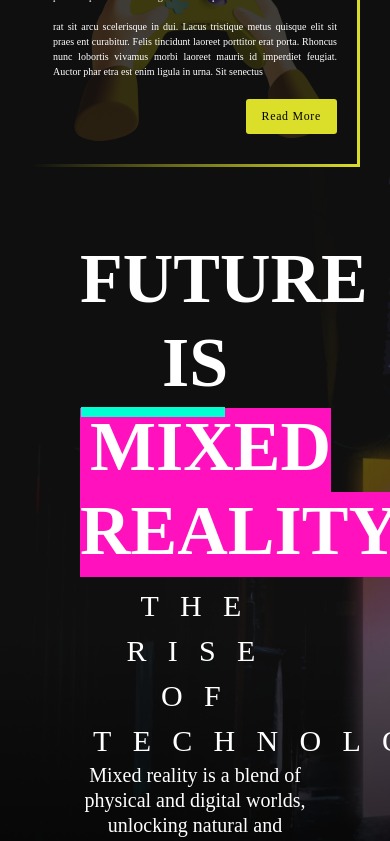
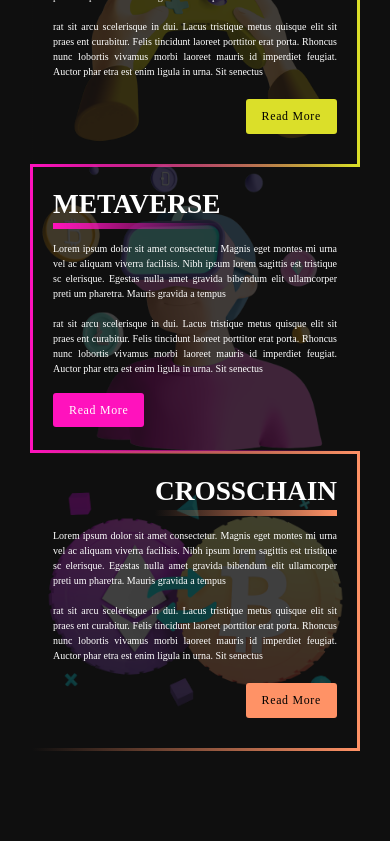
Before and after one commit to tehsin118/octaloopWebsite, a React (Create React App) app: page / in a window 390 px wide. Shown: the part 1120-1961 px from the top of the page. After the commit the page ends 1891 px from the top, so only its background shows below. Built offline with nearby package versions, Linux system fonts and the light colour scheme.

Commit message:
blog section mobile responsive complete

```diff
--- a/src/App.js
+++ b/src/App.js
@@ -24,8 +24,8 @@ function App() {
       {/* <Trekversegateway /> */}
       <Octawork />
       <OctaBlog />
-      {/* <OctaBlog1 /> */}
-      <MR />
+      <OctaBlog1 />
+      {/* <MR /> */}
 
       {/* <NewFooter /> */}
       {/* ___________________________________ */}
--- a/src/components/octaBlog/OctaBlog1.js
+++ b/src/components/octaBlog/OctaBlog1.js
@@ -73,6 +73,72 @@ function OctaBlog1() {
           </div>
         </div>
       </section>
+
+      <section className="octaBlog1-mobile">
+        <div className="octaBlog-content">
+          <div className=" top">
+            <div className=" left">
+              <h1>
+                <span>Metaverse</span>
+              </h1>
+              <p>
+                Lorem ipsum dolor sit amet consectetur. Magnis eget montes mi
+                urna vel ac aliquam viverra facilisis. Nibh ipsum lorem sagittis
+                est tristique sc elerisque. Egestas nulla amet gravida bibendum
+                elit ullamcorper preti um pharetra. Mauris gravida a tempus
+                <br />
+                <br />
+                rat sit arcu scelerisque in dui. Lacus tristique metus quisque
+                elit sit praes ent curabitur. Felis tincidunt laoreet porttitor
+                erat porta. Rhoncus nunc lobortis vivamus morbi laoreet mauris
+                id imperdiet feugiat. Auctor phar etra est enim ligula in urna.
+                Sit senectus
+              </p>
+              <a href="#">Read More</a>
+            </div>
+
+            <div className=" right">
+              <img
+                src="\assets\newLandingPage\octaBlog3.png"
+                alt=""
+                className="img-fluid"
+              />
+            </div>
+          </div>
+
+          <div className=" bottom">
+            <div className=" left">
+              <h1>
+                <span>crosschain</span>
+              </h1>
+              <p>
+                Lorem ipsum dolor sit amet consectetur. Magnis eget montes mi
+                urna vel ac aliquam viverra facilisis. Nibh ipsum lorem sagittis
+                est tristique sc elerisque. Egestas nulla amet gravida bibendum
+                elit ullamcorper preti um pharetra. Mauris gravida a tempus
+                <br />
+                <br />
+                rat sit arcu scelerisque in dui. Lacus tristique metus quisque
+                elit sit praes ent curabitur. Felis tincidunt laoreet porttitor
+                erat porta. Rhoncus nunc lobortis vivamus morbi laoreet mauris
+                id imperdiet feugiat. Auctor phar etra est enim ligula in urna.
+                Sit senectus
+              </p>
+              <div className="read-more-end">
+                <a href="#">Read More</a>
+              </div>
+            </div>
+
+            <div className=" right">
+              <img
+                src="\assets\newLandingPage\octaBlog4.png"
+                alt=""
+                className="img-fluid"
+              />
+            </div>
+          </div>
+        </div>
+      </section>
     </div>
   );
 }
--- a/src/components/octaBlog/octaBlog.scss
+++ b/src/components/octaBlog/octaBlog.scss
@@ -1,5 +1,8 @@
 .octaBlog-mobile {
   display: none;
+}
+.octaBlog1-mobile {
+  display: none !important;
 }
 .octaBlog {
   background-color: #0f0f0f;
@@ -1047,3 +1050,179 @@
     }
   }
 }
+@media only screen and (max-width: 764px) {
+  .octaBlog1 {
+    display: none;
+  }
+  .octaBlog1-mobile {
+    display: block !important;
+
+    .octaBlog-content {
+      padding: 00px 30px 0 30px;
+      margin-top: -3px;
+      .top {
+        position: relative;
+        .left {
+          padding: 20px 20px 30px 20px;
+          border: 3.3px solid transparent;
+          border-image-source: linear-gradient(
+            90deg,
+            #ff12bd 0%,
+            rgba(41, 139, 223, 0) 98.54%
+          );
+
+          border-image-slice: 1;
+
+          h1 {
+            span {
+              font-family: "Century Gothic";
+              font-style: normal;
+              font-weight: 700;
+              font-size: 27.3114px;
+              line-height: 33px;
+              text-transform: uppercase;
+              color: #ffffff;
+              position: relative;
+
+              &::after {
+                content: "";
+                position: absolute;
+                bottom: -10px;
+                left: 0%;
+                height: 6.5px;
+                width: 100%;
+                background: linear-gradient(
+                  90deg,
+                  #ff12bd 0%,
+                  rgba(0, 209, 255, 0) 100%
+                );
+              }
+            }
+          }
+
+          p {
+            font-family: "Century Gothic";
+            font-style: normal;
+            font-weight: 400;
+            font-size: 10px;
+            color: #ffffff;
+            width: 100%;
+            margin-top: 20px;
+            margin-bottom: 20px;
+            text-align: justify;
+          }
+
+          a {
+            padding: 10px 1rem;
+            background: #ff12bd;
+            border-radius: 3px;
+            letter-spacing: 0.7px;
+            font-family: "Century Gothic";
+            font-style: normal;
+            font-weight: 400;
+            font-size: 11.9014px;
+            line-height: 15px;
+
+            color: #ffffff;
+          }
+        }
+
+        .right {
+          img {
+            z-index: -1;
+            position: absolute;
+            left: 50%;
+            top: 50%;
+            transform: translate(-50%, -50%);
+            opacity: 0.2;
+          }
+        }
+      }
+
+      .bottom {
+        position: relative;
+        margin-top: -2px;
+        margin-bottom: 20px;
+        .left {
+          padding: 20px 20px 30px 20px;
+          border: 3.3px solid transparent;
+          border-image-source: linear-gradient(
+            270deg,
+            #ff9266 0%,
+            rgba(219, 223, 41, 0) 100%
+          );
+
+          border-image-slice: 1;
+
+          h1 {
+            text-align: end;
+            span {
+              font-family: "Century Gothic";
+              font-style: normal;
+              font-weight: 700;
+              font-size: 27.3114px;
+              line-height: 33px;
+              text-transform: uppercase;
+              color: #ffffff;
+              position: relative;
+
+              &::after {
+                content: "";
+                position: absolute;
+                bottom: -10px;
+                left: 0%;
+                height: 6.5px;
+                width: 100%;
+                background: linear-gradient(
+                  270deg,
+                  #ff9266 0%,
+                  rgba(0, 209, 255, 0) 100%
+                );
+              }
+            }
+          }
+
+          p {
+            font-family: "Century Gothic";
+            font-style: normal;
+            font-weight: 400;
+            font-size: 10px;
+            color: #ffffff;
+            width: 100%;
+            margin-top: 20px;
+            margin-bottom: 20px;
+            text-align: justify;
+          }
+          .read-more-end {
+            display: flex;
+            justify-content: end;
+            a {
+              padding: 10px 1rem;
+              background: #ff9266;
+              border-radius: 3px;
+              letter-spacing: 0.7px;
+              font-family: "Century Gothic";
+              font-style: normal;
+              font-weight: 400;
+              font-size: 11.9014px;
+              line-height: 15px;
+
+              color: #000;
+            }
+          }
+        }
+
+        .right {
+          img {
+            z-index: -1;
+            position: absolute;
+            left: 50%;
+            top: 50%;
+            transform: translate(-50%, -50%);
+            opacity: 0.2;
+          }
+        }
+      }
+    }
+  }
+}
```
